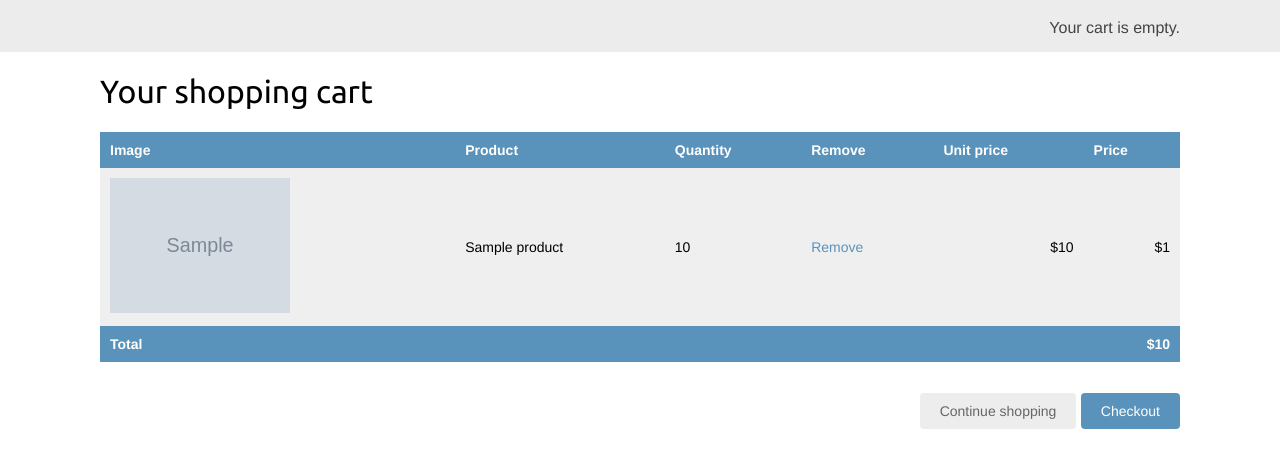
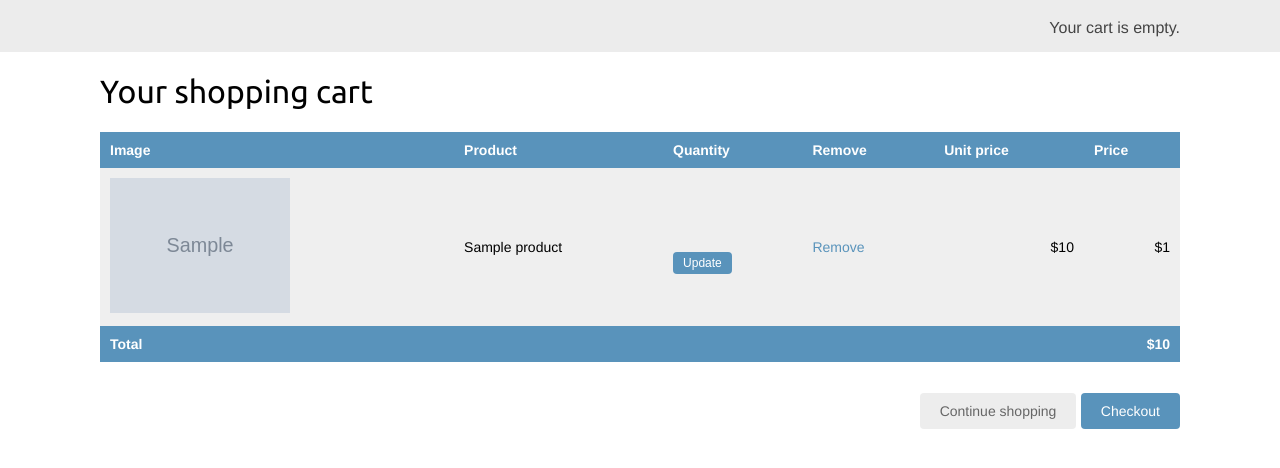
Before and after one commit to tungatadube/online-shop-with-django, a Django app: template myshop/templates/cart/detail.html in a window 1280 px wide. Shown: the part 46-514 px from the top of the page. Run offline with Django 3.2, Linux system fonts and the light colour scheme; the template is opened without the code that fills it: most values are stand-ins (such as "Sample title", 1, 10 or a date in 2020); grey boxes marked "Sample" are stand-in pictures.

Commit message:
Added ability to edit product quantities within the cart

```diff
--- a/cart/views.py
+++ b/cart/views.py
@@ -26,4 +26,10 @@ def cart_remove(request, product_id):
 
 def cart_detail(request):
     cart = Cart(request)
+    for item in cart:
+        item['update_quantity_form'] = CartAddProductForm(
+            initial={'quantity': item['quantity'],
+                     'update': True
+                     }
+        )
     return render(request, 'cart/detail.html', {'cart': cart})
--- a/myshop/templates/cart/detail.html
+++ b/myshop/templates/cart/detail.html
@@ -27,7 +27,13 @@ Your shopping cart
 </a>
 </td>
 <td>{{ product.name }}</td>
-<td>{{ item.quantity }}</td>
+<td><form action="{% url "cart:cart_add" product.id %}" method="post">
+{{ item.update_quantity_form.quantity }}
+{{ item.update_quantity_form.update }}<br><br>
+<input type="submit" value="Update">
+{% csrf_token %}
+</form>
+</td>
 <td><a href="{% url "cart:cart_remove" product.id%}">Remove</a></td>
 <td class="num">${{ item.price }}</td>
 <td class="num">${{ item.total_price }}</td>
```
